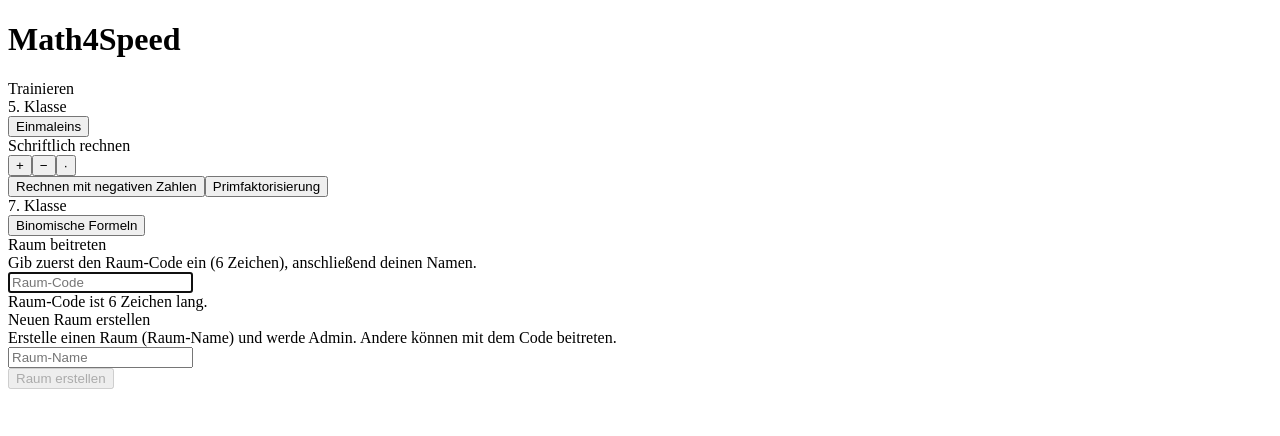
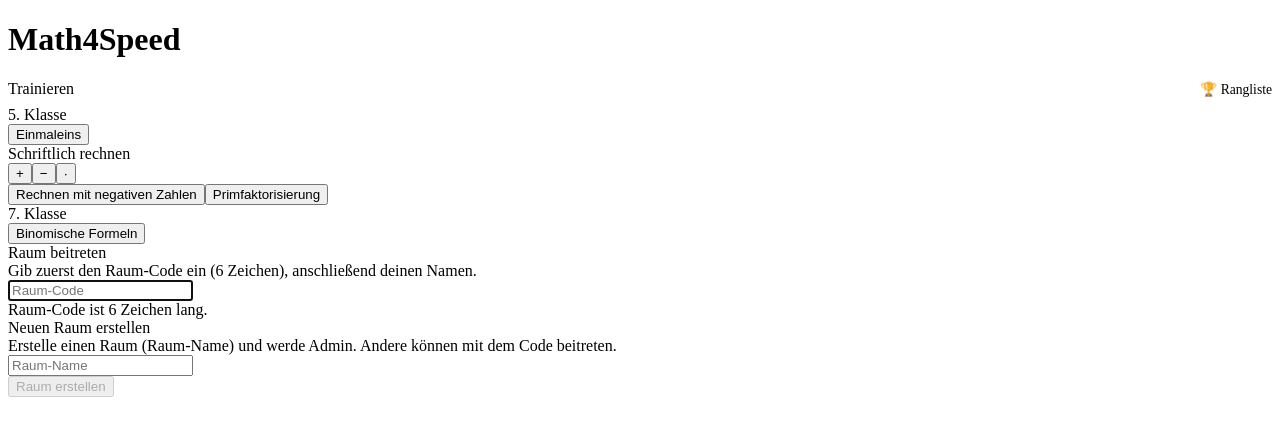
Before and after one commit to jklx/math4speed, a React (Vite) app: page / in a window 1280 px wide. Shown: the top 436 px of the page. Built offline with nearby package versions, Linux system fonts and the light colour scheme; no server answers; the HTML template or start-up script is replaced by a standard one.

Commit message:
`Updated MultiplayerLobby component with new layout and link to leaderboard`

```diff
--- a/src/MultiplayerLobby.jsx
+++ b/src/MultiplayerLobby.jsx
@@ -94,7 +94,10 @@ export default function MultiplayerLobby() {
       <div className="menu-grid">
         <div className="tile big">
           <div className="tile-body">
-            <div className="title">Trainieren</div>
+            <div style={{ display: 'flex', justifyContent: 'space-between', alignItems: 'baseline', marginBottom: '0.5rem' }}>
+              <div className="title" style={{ marginBottom: 0 }}>Trainieren</div>
+              <a href="/leaderboard" style={{ fontSize: '0.85rem', color: 'var(--accent)', textDecoration: 'none', whiteSpace: 'nowrap' }}>🏆 Rangliste</a>
+            </div>
             <div className="category-selection category-selection-wide category-selection-minimal">
               <div className="category-grade-groups">
                 {categoryGroups.map(({ grade, categories }) => (
```
